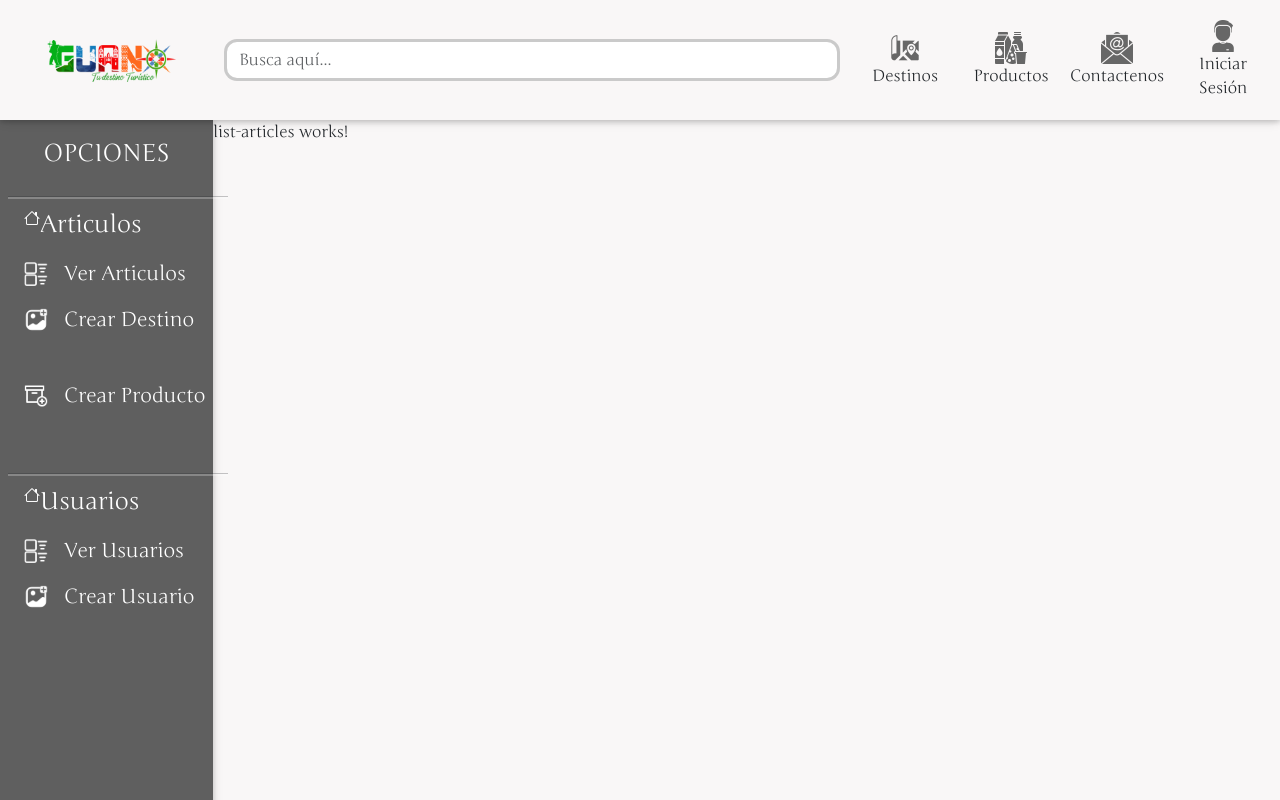
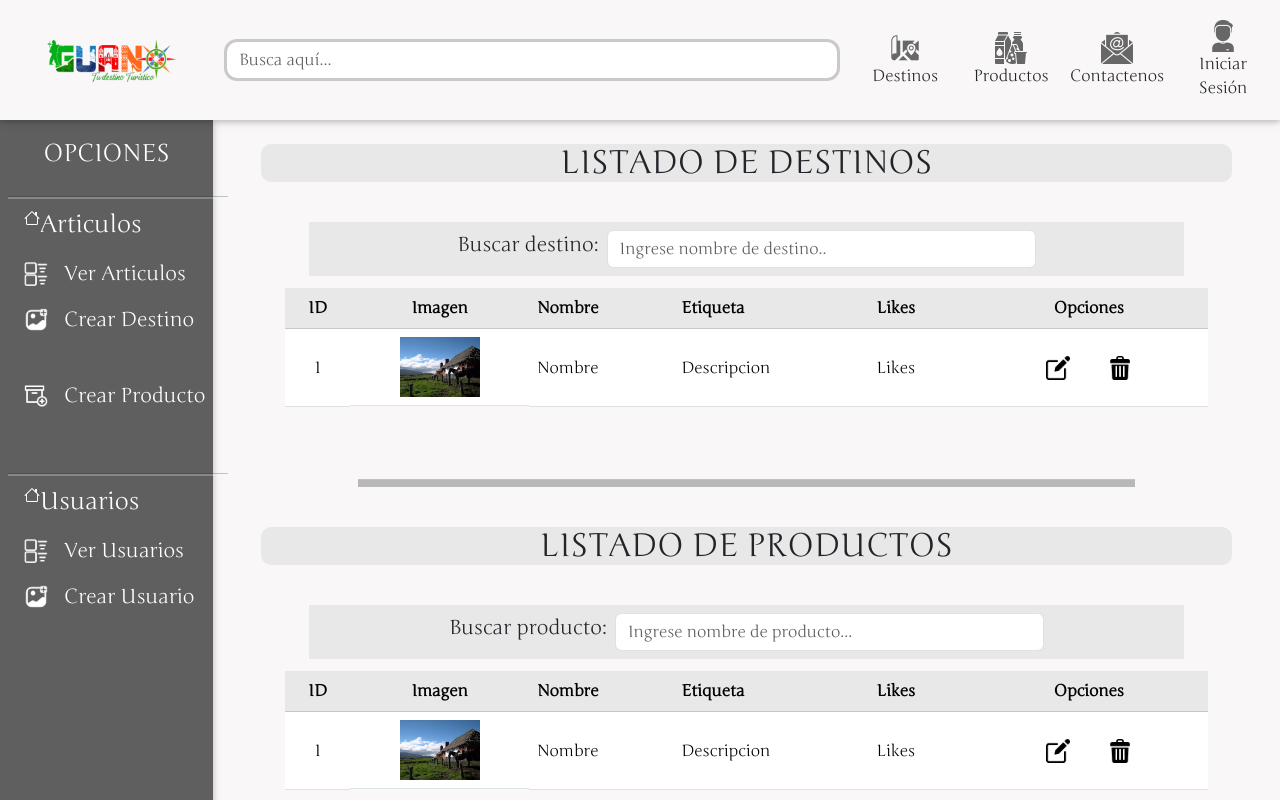
Before and after one commit to JhonnatanJ/Turismo-Guano-Front, an Angular app: page /admin in a window 1280 px wide. Shown: the top 800 px of the page. Built offline with nearby package versions, Linux system fonts and the light colour scheme.

Commit message:
style(list-articles): pagina para mostrar articulos

```diff
--- a/src/app/admin/articles/pages/list-articles/list-articles.component.css
+++ b/src/app/admin/articles/pages/list-articles/list-articles.component.css
@@ -0,0 +1,22 @@
+h2.titulo {
+  background-color: var(--secundario);
+  border-radius: 10px;
+}
+
+hr {
+  width: 80%;
+  background-color: rgb(0, 0, 0);
+  height: 8px;
+}
+
+th {
+  background-color: var(--secundario);
+}
+
+img.img-resumen {
+  width: 5rem;
+}
+
+.search {
+  background-color: var(--secundario);
+}
--- a/src/app/admin/articles/pages/list-articles/list-articles.component.html
+++ b/src/app/admin/articles/pages/list-articles/list-articles.component.html
@@ -1 +1,147 @@
-  <p>list-articles works!</p>
+<div class="container px-5 mt-4">
+  <h2 class="text-center mt-2 mb-3 titulo">LISTADO DE DESTINOS</h2>
+
+  <!-- ------------------------------------------------------- BUSQUEDA -->
+  <div class="container mt-3 px-5 pt-4">
+    <div class=" group-input d-flex justify-content-center search">
+      <span class="col-auto text-center py-2 fs-5">Buscar destino:</span>
+      <div class="col-6 ps-2 py-2">
+        <form autocomplete="off">
+          <input
+            routerLink="busqueda"
+            routerLinkActive="active"
+            type="text"
+            name="termino"
+            class="form-control"
+            placeholder="Ingrese nombre de destino.."
+          />
+        </form>
+      </div>
+    </div>
+  </div>
+
+  <div class="table-responsive-md mt-1 mb-3 pt-2 p-4 rounded-3">
+    <table class="table table-hover align-middle">
+      <thead class="table-light">
+        <tr>
+          <th class="text-center">ID</th>
+          <th class="text-center">Imagen</th>
+          <th>Nombre</th>
+          <th>Etiqueta</th>
+          <th>Likes</th>
+          <th class="text-center">Opciones</th>
+        </tr>
+      </thead>
+      <tbody>
+        <tr>
+          <td class="text-center">1</td>
+          <td
+            class="d-flex flex-row flex-wrap justify-content-center align-items-center"
+          >
+            <img
+              src="../../../../../assets/pictures/default_foto_destino.jpg"
+              alt="portada"
+              class="img-thumbnile img-resumen"
+            />
+          </td>
+          <td>Nombre</td>
+          <td>Descripcion</td>
+          <td>Likes</td>
+          <td class="text-center">
+            <button class="btn delete">
+              <img
+                src="../../../../../assets/icons/light/editar.png"
+                alt="editar"
+                width="24px"
+              />
+            </button>
+            <button class="btn delete ps-4">
+              <img
+                src="../../../../../assets/icons/light/basura.png"
+                alt="borrar"
+                width="24px"
+              />
+            </button>
+          </td>
+        </tr>
+      </tbody>
+    </table>
+  </div>
+
+  <div class="d-flex mt-4 mb-4 p-0 justify-content-center">
+    <hr class="mt-2" />
+  </div>
+
+  <!--                                                  PRODUCTOS -->
+
+  <h2 class="text-center mt-2 mb-3 titulo">LISTADO DE PRODUCTOS</h2>
+  <div class="container mt-3 px-5 pt-4">
+    <div class=" group-input d-flex justify-content-center search">
+      <span class="col-auto text-center py-2 fs-5">Buscar producto:</span>
+      <div class="col-6 ps-2 py-2">
+        <form autocomplete="off">
+          <input
+            routerLink="busqueda"
+            routerLinkActive="active"
+            type="text"
+            name="termino"
+            class="form-control"
+            placeholder="Ingrese nombre de producto..."
+          />
+        </form>
+      </div>
+    </div>
+  </div>
+
+  <div class="table-responsive-md mt-1 mb-3 pt-2 p-4 rounded-3">
+    <table class="table table-hover align-middle">
+      <thead class="table-light">
+        <tr>
+          <th class="text-center">ID</th>
+          <th class="text-center">Imagen</th>
+          <th>Nombre</th>
+          <th>Etiqueta</th>
+          <th>Likes</th>
+          <th class="text-center">Opciones</th>
+        </tr>
+      </thead>
+      <tbody>
+        <tr>
+          <td class="text-center">1</td>
+          <td
+            class="d-flex flex-row flex-wrap justify-content-center align-items-center"
+          >
+            <img
+              src="../../../../../assets/pictures/default_foto_destino.jpg"
+              alt="portada"
+              class="img-thumbnile img-resumen"
+            />
+          </td>
+          <td>Nombre</td>
+          <td>Descripcion</td>
+          <td>Likes</td>
+          <td class="text-center">
+            <button class="btn delete">
+              <img
+                src="../../../../../assets/icons/light/editar.png"
+                alt="editar"
+                width="24px"
+              />
+            </button>
+            <button class="btn delete ps-4">
+              <img
+                src="../../../../../assets/icons/light/basura.png"
+                alt="borrar"
+                width="24px"
+              />
+            </button>
+          </td>
+        </tr>
+      </tbody>
+    </table>
+  </div>
+
+  <div class="d-flex mt-4 mb-4 p-0 justify-content-center">
+    <hr class="mt-2" />
+  </div>
+</div>
```
Also changed, not shown: src/assets/icons/light/basura.png (added), src/assets/icons/light/editar.png (added).
